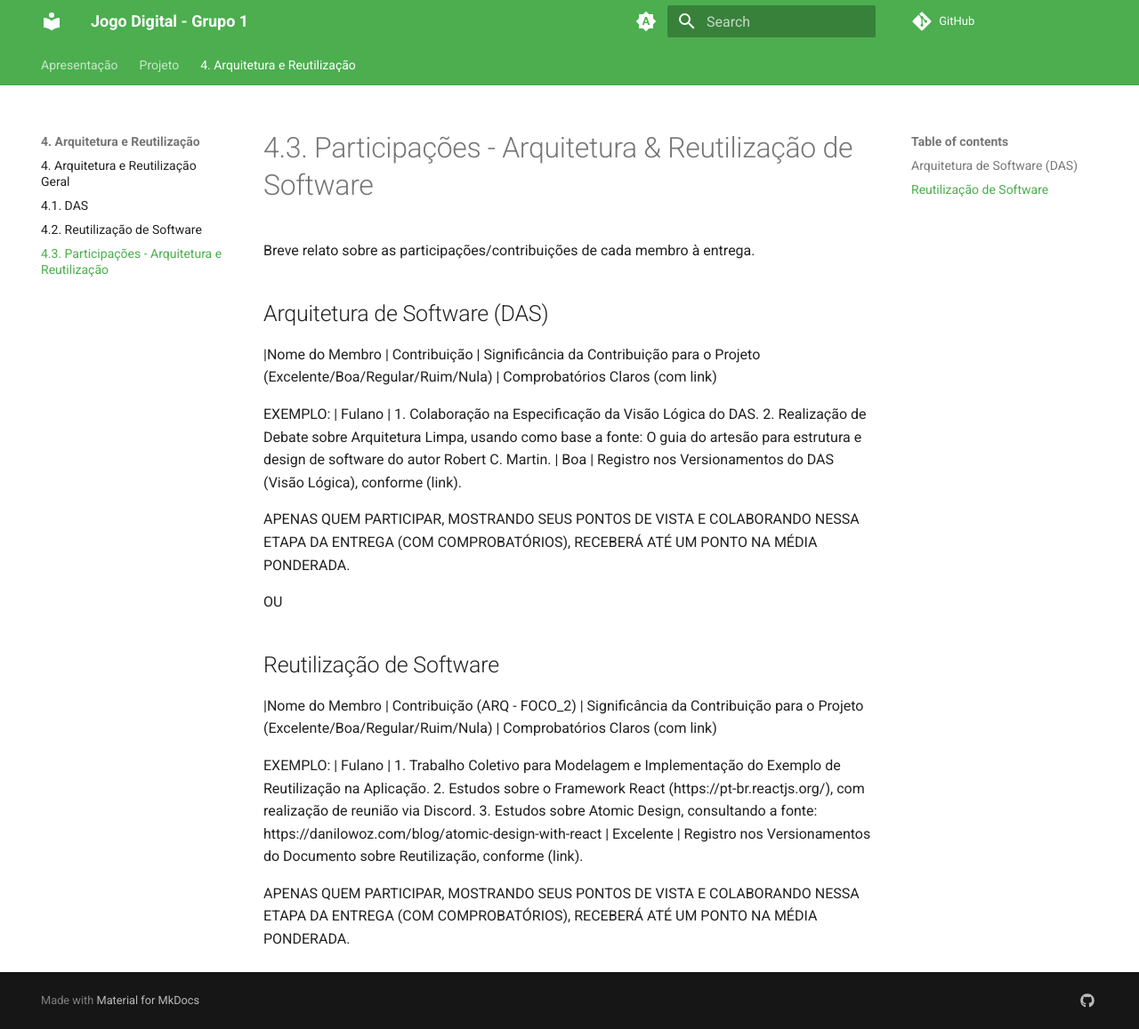
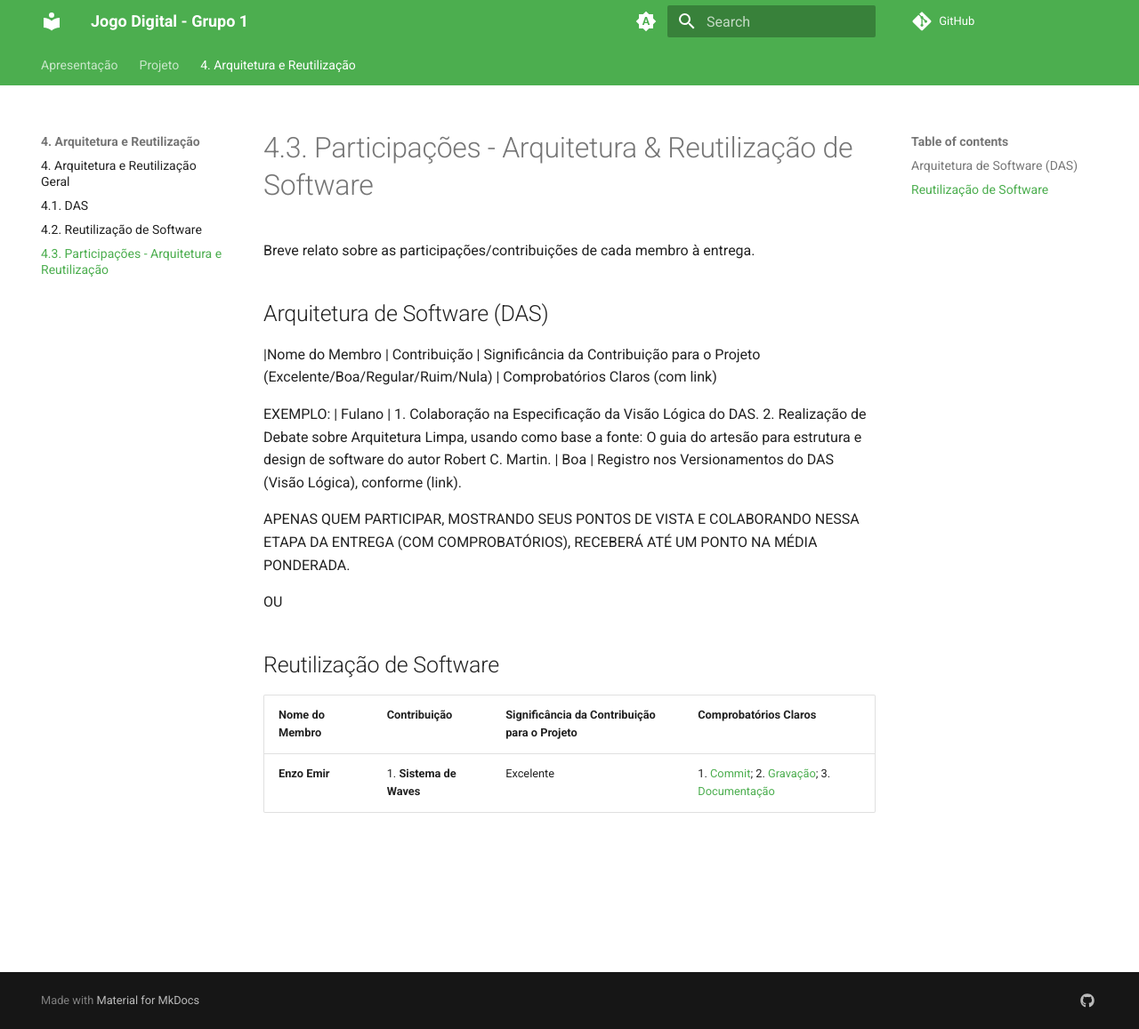
Before and after one commit to UnBArqDsw2025-2-Turma01/2025.2-T01-G1_JogoDigital_Entrega_04, an MkDocs documentation site: the page built from docs/ArquiteturaReutilizacao/4.3.ParticipacoesArqReutilizacao.md, in a window 1280 px wide and 1157 px high. Shown: the whole window at 89% size. Built offline with MkDocs 1.6.1 and Material for MkDocs 9.7.7, drawn with Linux system fonts in a browser that asks for light colours.

Commit message:
docs: Opinião e Participações

```diff
--- a/docs/ArquiteturaReutilizacao/4.3.ParticipacoesArqReutilizacao.md
+++ b/docs/ArquiteturaReutilizacao/4.3.ParticipacoesArqReutilizacao.md
@@ -15,9 +15,6 @@ OU
 
 ## Reutilização de Software
 
-|Nome do Membro | Contribuição (ARQ - FOCO_2) | Significância da Contribuição para o Projeto (Excelente/Boa/Regular/Ruim/Nula) | Comprobatórios Claros (com link)
-
-EXEMPLO:
-| Fulano | 1. Trabalho Coletivo para Modelagem e Implementação do Exemplo de Reutilização na Aplicação. 2. Estudos sobre o Framework React (https://pt-br.reactjs.org/), com realização de reunião via Discord. 3. Estudos sobre Atomic Design, consultando a fonte: https://danilowoz.com/blog/atomic-design-with-react | Excelente | Registro nos Versionamentos do Documento sobre Reutilização, conforme (link).
-
-APENAS QUEM PARTICIPAR, MOSTRANDO SEUS PONTOS DE VISTA E COLABORANDO NESSA ETAPA DA ENTREGA (COM COMPROBATÓRIOS), RECEBERÁ ATÉ UM PONTO NA MÉDIA PONDERADA.
+| Nome do Membro  | Contribuição | Significância da Contribuição para o Projeto | Comprobatórios Claros |
+| --------------- | ------------ | -------------------------------------------- | --------------------- |
+| **Enzo Emir**       | 1. **Sistema de Waves**   | Excelente  |  1. [Commit](https://github.com/UnBArqDsw2025-2-Turma01/2025.2-T01-G1_JogoDigital/commit/e46e7ff2b8f9e3ea0707bf9a73dcf7c424df512b); 2. [Gravação](https://www.youtube.com/watch/7ycLqVeUT28); 3. [Documentação](https://github.com/UnBArqDsw2025-2-Turma01/2025.2-T01-G1_JogoDigital_Entrega_04/commit/868cedeaa1279cd14e20884074873d18d6396678)  |
```
Also changed, not shown: docs/ArquiteturaReutilizacao/4.2.ReutilizacaoDeSoftware.md (+9 -2 lines).
